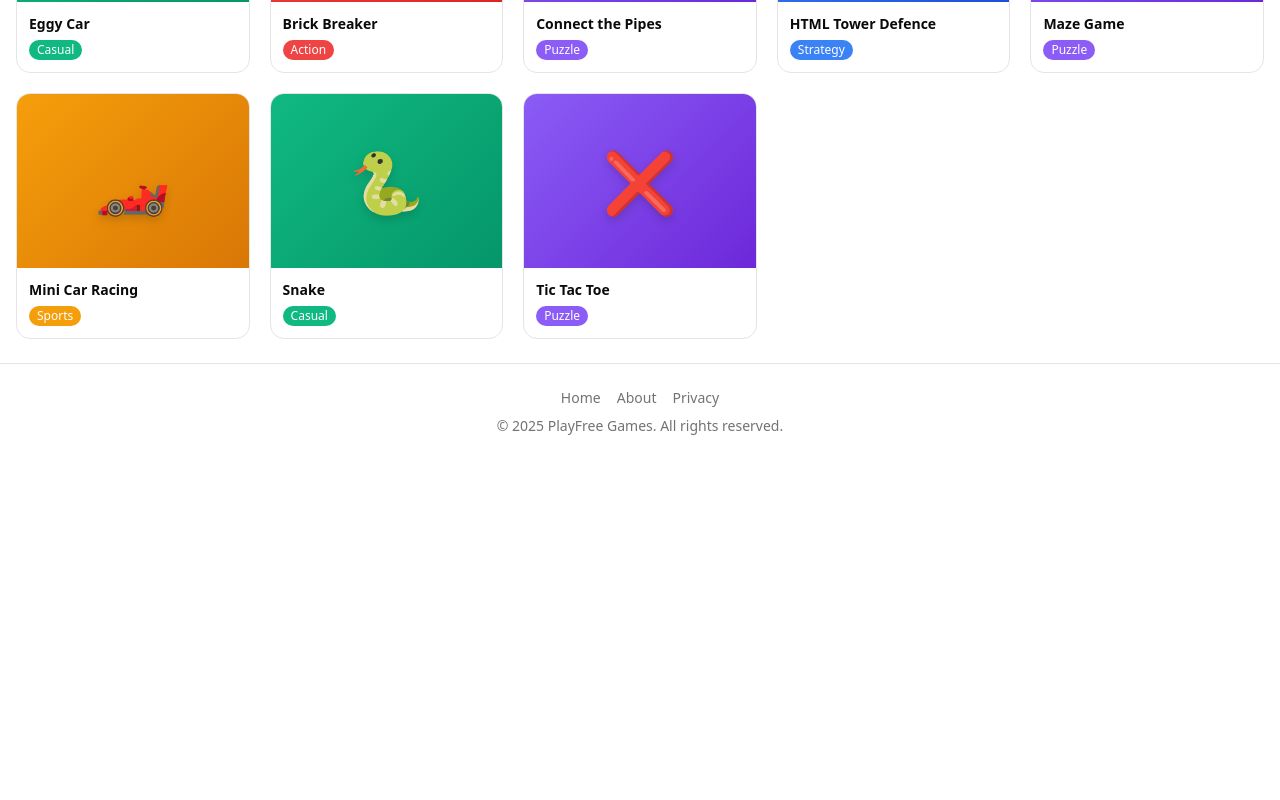
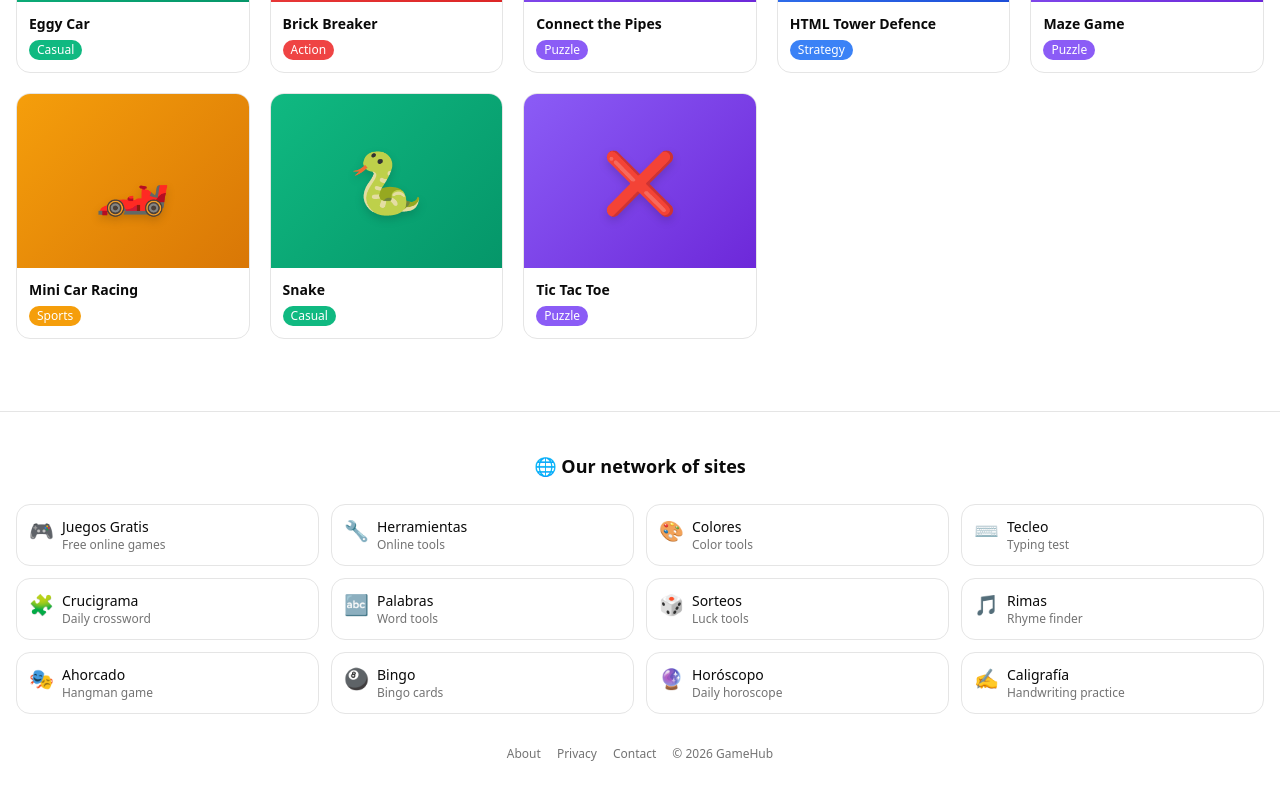
Before and after one commit to pirateono-oss/gamehub, a Next.js app: page /en in a window 1280 px wide. Shown: the part 3524-4324 px from the top of the page. Before the commit the page ends 3984 px from the top, so only its background shows below. Built offline with nearby package versions, Linux system fonts and the light colour scheme.

Commit message:
Add PWA manifest, OG image, site network footer

```diff
--- a/src/app/[locale]/layout.tsx
+++ b/src/app/[locale]/layout.tsx
@@ -1,8 +1,7 @@
-import Link from 'next/link';
-import Script from 'next/script';
 import type { Metadata } from 'next';
 import '../globals.css';
 import { Header } from '@/components/header';
+import { SiteNetworkFooter } from '@/components/site-network-footer';
 import { isValidLocale, getDictionary } from '@/lib/i18n';
 import type { Locale } from '@/lib/types';
 import { notFound } from 'next/navigation';
@@ -50,16 +49,7 @@ export default async function LocaleLayout({
     <>
       <Header locale={locale as Locale} dict={dict} />
       <main className="min-h-[calc(100vh-64px)]">{children}</main>
-      <footer className="border-t border-border bg-card py-6 text-center text-sm text-muted-foreground">
-          <div className="mx-auto max-w-7xl px-4">
-            <div className="mb-2 flex items-center justify-center gap-4">
-              <Link href={`/${locale}`} className="hover:text-foreground transition-colors">{dict.home}</Link>
-              <Link href={`/${locale}/about`} className="hover:text-foreground transition-colors">About</Link>
-              <Link href={`/${locale}/privacy`} className="hover:text-foreground transition-colors">Privacy</Link>
-            </div>
-            <p>&copy; 2025 {dict.siteTitle}. {dict.allRightsReserved}</p>
-          </div>
-        </footer>
-        </>
-        );
+      <SiteNetworkFooter locale={locale as Locale} />
+    </>
+  );
 }
--- a/src/app/layout.tsx
+++ b/src/app/layout.tsx
@@ -5,6 +5,17 @@ import './globals.css';
 export const metadata: Metadata = {
   title: 'PlayFree Games',
   description: 'Free online HTML5 games - Play now!',
+  manifest: '/manifest.webmanifest',
+  icons: {
+    icon: [{ url: '/icon-192.png', sizes: '192x192', type: 'image/png' }, { url: '/icon-512.png', sizes: '512x512', type: 'image/png' }],
+    apple: [{ url: '/icon-192.png', sizes: '192x192' }],
+  },
+  openGraph: {
+    title: 'PlayFree Games - Free Online Games',
+    description: 'Play free HTML5 games online. No downloads, no registration.',
+    images: [{ url: '/icon-512.png', width: 512, height: 512 }],
+    type: 'website',
+  },
 };
 
 export default function RootLayout({
--- /dev/null
+++ b/src/app/manifest.ts
@@ -0,0 +1,17 @@
+import type { MetadataRoute } from 'next';
+
+export default function manifest(): MetadataRoute.Manifest {
+  return {
+    name: 'GameHub - Free Online Games',
+    short_name: 'GameHub',
+    description: 'Play free HTML5 games online. No downloads, no registration.',
+    start_url: '/es',
+    display: 'standalone',
+    background_color: '#ffffff',
+    theme_color: '#8b5cf6',
+    icons: [
+      { src: '/icon-192.png', sizes: '192x192', type: 'image/png' },
+      { src: '/icon-512.png', sizes: '512x512', type: 'image/png' },
+    ],
+  };
+}
--- /dev/null
+++ b/src/components/site-network-footer.tsx
@@ -0,0 +1,47 @@
+import Link from 'next/link';
+import type { Locale } from '@/lib/types';
+
+const SITE_NETWORK: { name: string; url: string; emoji: string; desc: Record<string, string> }[] = [
+  { name: 'Juegos Gratis', url: 'https://gamehub-o2tf.vercel.app', emoji: '🎮', desc: { en: 'Free online games', es: 'Juegos gratis online', pt: 'Jogos grátis online' } },
+  { name: 'Herramientas', url: 'https://herramientas-zigq.vercel.app', emoji: '🔧', desc: { en: 'Online tools', es: 'Herramientas online', pt: 'Ferramentas online' } },
+  { name: 'Colores', url: 'https://colores-eight.vercel.app', emoji: '🎨', desc: { en: 'Color tools', es: 'Herramientas de color', pt: 'Ferramentas de cor' } },
+  { name: 'Tecleo', url: 'https://tecleo.vercel.app', emoji: '⌨️', desc: { en: 'Typing test', es: 'Test de escritura', pt: 'Teste de digitação' } },
+  { name: 'Crucigrama', url: 'https://crucigrama-kohl.vercel.app', emoji: '🧩', desc: { en: 'Daily crossword', es: 'Crucigrama diario', pt: 'Palavras cruzadas' } },
+  { name: 'Palabras', url: 'https://palabras-n5am.vercel.app', emoji: '🔤', desc: { en: 'Word tools', es: 'Herramientas de palabras', pt: 'Ferramentas de palavras' } },
+  { name: 'Sorteos', url: 'https://sorteos-jet.vercel.app', emoji: '🎲', desc: { en: 'Luck tools', es: 'Herramientas de suerte', pt: 'Ferramentas da sorte' } },
+  { name: 'Rimas', url: 'https://rimas-lemon.vercel.app', emoji: '🎵', desc: { en: 'Rhyme finder', es: 'Buscador de rimas', pt: 'Buscador de rimas' } },
+  { name: 'Ahorcado', url: 'https://ahorcado-xte9.vercel.app', emoji: '🎭', desc: { en: 'Hangman game', es: 'Juego del ahorcado', pt: 'Jogo da forca' } },
+  { name: 'Bingo', url: 'https://bingo-alpha.vercel.app', emoji: '🎱', desc: { en: 'Bingo cards', es: 'Cartones de bingo', pt: 'Cartelas de bingo' } },
+  { name: 'Horóscopo', url: 'https://horoscopo-two.vercel.app', emoji: '🔮', desc: { en: 'Daily horoscope', es: 'Horóscopo diario', pt: 'Horóscopo diário' } },
+  { name: 'Caligrafía', url: 'https://caligraf-a.vercel.app', emoji: '✍️', desc: { en: 'Handwriting practice', es: 'Práctica de caligrafía', pt: 'Prática de caligrafia' } },
+];
+
+export function SiteNetworkFooter({ locale }: { locale: Locale }) {
+  return (
+    <footer className="mt-12 border-t border-border bg-card/50 py-10">
+      <div className="mx-auto max-w-7xl px-4">
+        <h2 className="mb-6 text-center text-lg font-semibold text-foreground">
+          🌐 {locale === 'es' ? 'Nuestra red de sitios' : locale === 'pt' ? 'Nossa rede de sites' : 'Our network of sites'}
+        </h2>
+        <div className="grid grid-cols-2 gap-3 sm:grid-cols-3 lg:grid-cols-4">
+          {SITE_NETWORK.map(site => (
+            <a key={site.name} href={site.url} target="_blank" rel="noopener noreferrer"
+              className="group flex items-start gap-2 rounded-xl border border-border bg-card p-3 transition-colors hover:border-primary/40 hover:bg-primary/5">
+              <span className="text-xl">{site.emoji}</span>
+              <span>
+                <span className="block text-sm font-medium text-foreground group-hover:text-primary transition-colors">{site.name}</span>
+                <span className="block text-xs text-muted-foreground">{site.desc[locale] ?? site.desc.en}</span>
+              </span>
+            </a>
+          ))}
+        </div>
+        <div className="mt-8 flex flex-wrap items-center justify-center gap-4 text-xs text-muted-foreground">
+          <Link href={`/${locale}/about`} className="hover:text-foreground">About</Link>
+          <Link href={`/${locale}/privacy`} className="hover:text-foreground">Privacy</Link>
+          <Link href={`/${locale}/contact`} className="hover:text-foreground">Contact</Link>
+          <span>© {new Date().getFullYear()} GameHub</span>
+        </div>
+      </div>
+    </footer>
+  );
+}
```
Also changed, not shown: public/icon-192.png (added), public/icon-512.png (added).
